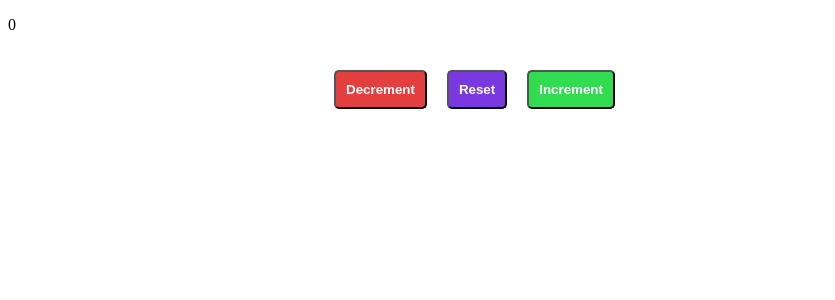
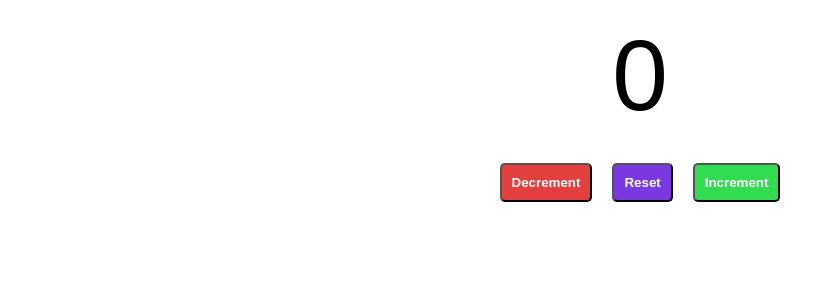
Before and after one commit to kveemo/React-Projects, a React (Vite) app in the folder counting-program/: page / in a window 1280 px wide. Shown: the top 300 px of the page, without its empty margins (0-835 px from the left). Built offline with nearby package versions, Linux system fonts and the light colour scheme.

Commit message:
centering and change of font size for the number

```diff
--- a/counting-program/src/Counter/Counter.jsx
+++ b/counting-program/src/Counter/Counter.jsx
@@ -19,7 +19,7 @@ function Counter() {
 
     return(
         <div>
-            <p>
+            <p className={styles.value}>
                 {value}
             </p>
             <div className={styles.buttonContainer}>
--- a/counting-program/src/Counter/Counter.module.css
+++ b/counting-program/src/Counter/Counter.module.css
@@ -1,12 +1,21 @@
+.value {
+    margin: auto;
+    width: 50%;
+    display: block;
+    padding: 10px;
+    font-family:Arial, Helvetica, sans-serif;
+    text-align: center;
+    font-size: 100px;
+}
+
+
 .buttonContainer {
     margin: auto;
     width: 50%;
     display: block;
     padding: 10px;
+    text-align: center;
     font-family:Arial, Helvetica, sans-serif;
-
-
-
 }
 
 .buttonContainer .decrementButton {
```
